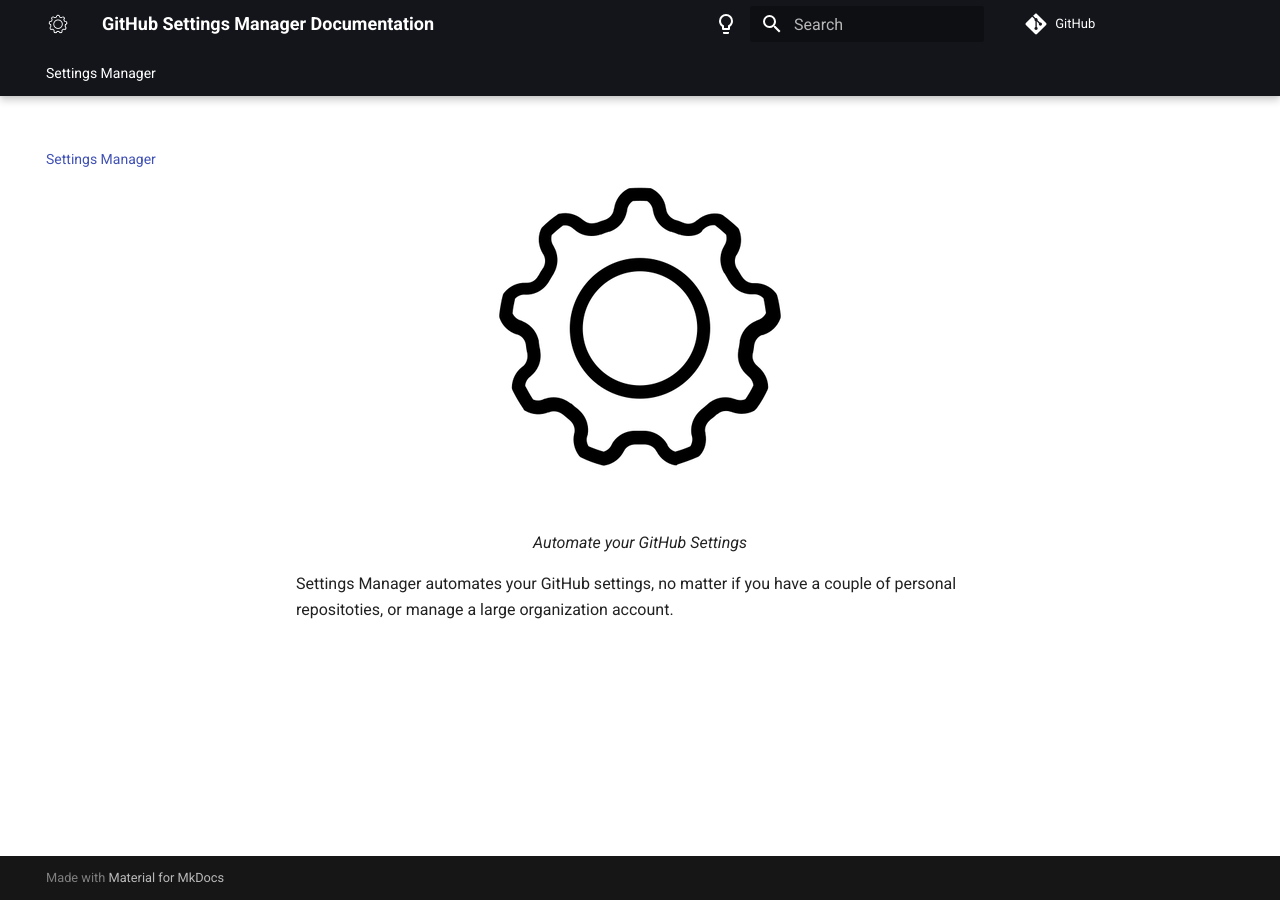
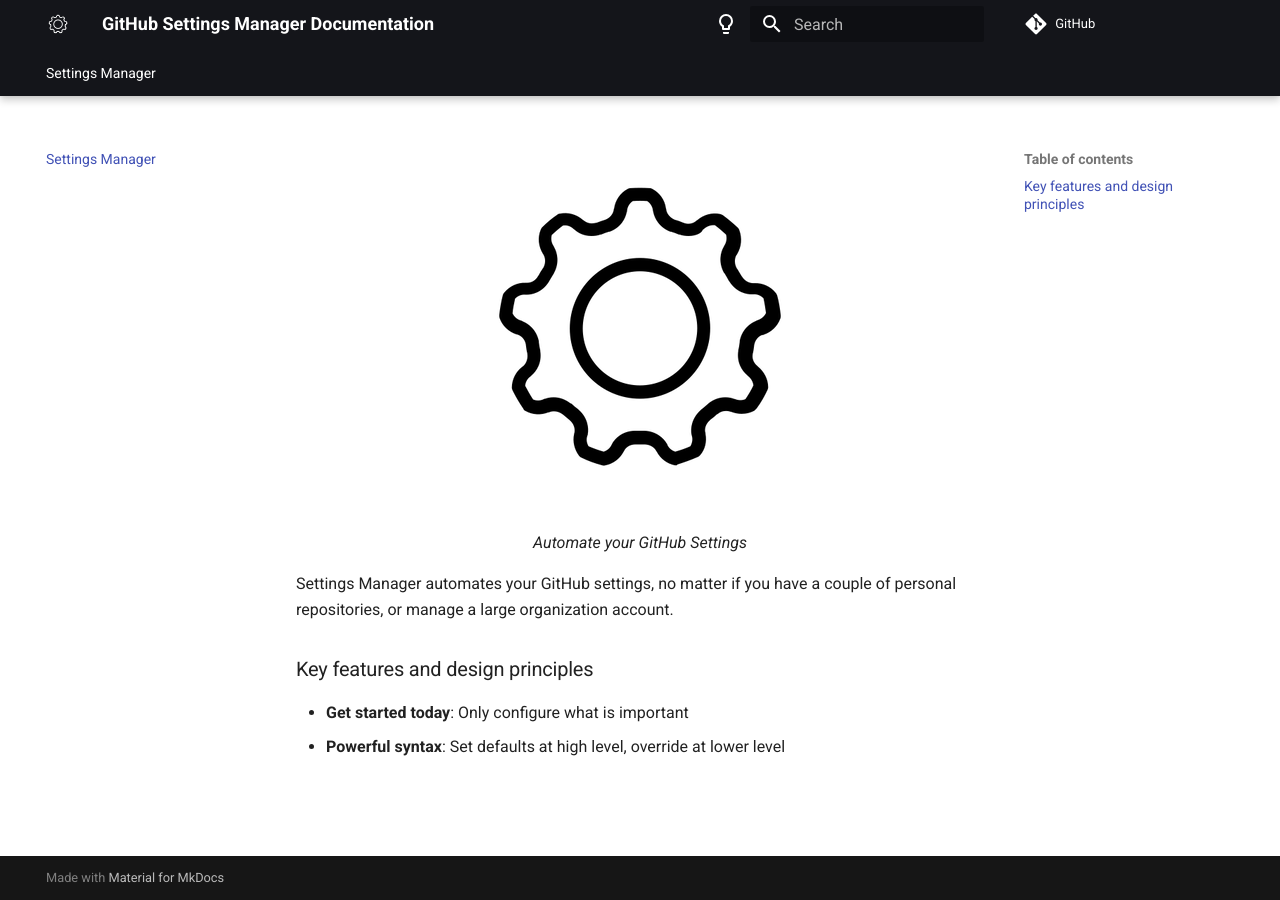
Before and after one commit to settings-manager/settings-manager.github.io, an MkDocs documentation site: the page built from docs/index.md, in a window 1280 px wide. Built offline with MkDocs 1.6.1 and Material for MkDocs 9.7.7, drawn with Linux system fonts in a browser that asks for light colours; comment, search, counter and statistics services are not loaded.

Commit message:
docs: 📝 Update

```diff
--- a/docs/index.md
+++ b/docs/index.md
@@ -11,4 +11,9 @@
 </p>
 
 Settings Manager automates your GitHub settings, no matter if you have a couple
-of personal repositoties, or manage a large organization account.
+of personal repositories, or manage a large organization account.
+
+### Key features and design principles
+
+* **Get started today**: Only configure what is important
+* **Powerful syntax**: Set defaults at high level, override at lower level
```
